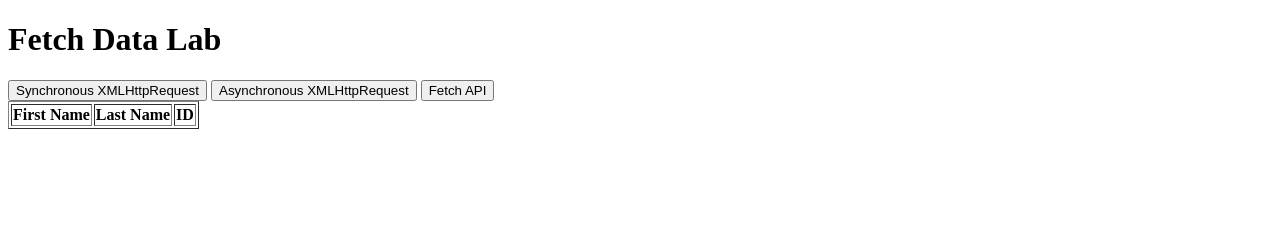
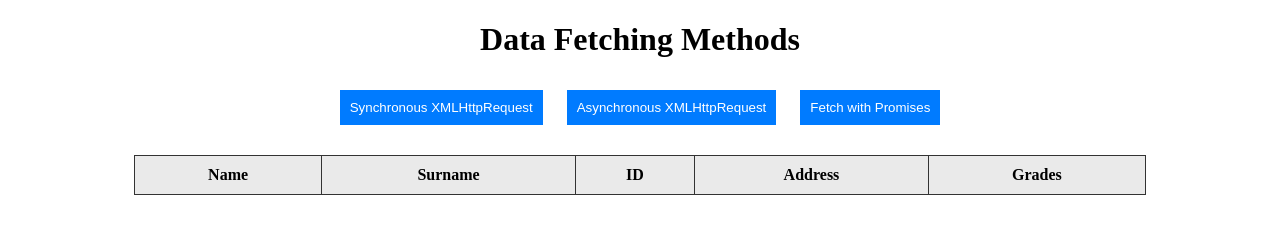
Before and after one commit to Bayan-AlWardi/json-fetching-lab4, a plain HTML site: page docs/index.html in a window 1280 px wide. Drawn offline with Linux system fonts and the light colour scheme.

Commit message:
Update index.html

```diff
--- a/docs/index.html
+++ b/docs/index.html
@@ -3,24 +3,58 @@
 <head>
     <meta charset="UTF-8">
     <meta name="viewport" content="width=device-width, initial-scale=1.0">
-    <title>Fetch Data Example</title>
-    <script src="script.js" defer></script>
+    <title>Data Fetching Methods</title>
+    <style>
+        table {
+            width: 80%;
+            margin: 20px auto;
+            border-collapse: collapse;
+        }
+        th, td {
+            border: 1px solid #333;
+            padding: 10px;
+            text-align: center;
+        }
+        th {
+            background-color: #eaeaea;
+        }
+        h1 {
+            text-align: center;
+        }
+        button {
+            margin: 10px;
+            padding: 10px;
+            background-color: #007bff;
+            color: white;
+            border: none;
+            cursor: pointer;
+        }
+        button:hover {
+            background-color: #0056b3;
+        }
+    </style>
 </head>
 <body>
-    <h1>Fetch Data Lab</h1>
-    <button id="syncBtn">Synchronous XMLHttpRequest</button>
-    <button id="asyncBtn">Asynchronous XMLHttpRequest</button>
-    <button id="fetchBtn">Fetch API</button>
+    <h1>Data Fetching Methods</h1>
+    <div style="text-align: center;">
+        <button id="sync">Synchronous XMLHttpRequest</button>
+        <button id="async-callback">Asynchronous XMLHttpRequest</button>
+        <button id="fetch-promises">Fetch with Promises</button>
+    </div>
 
-    <table id="dataTable" border="1">
+    <table id="data-table">
         <thead>
             <tr>
-                <th>First Name</th>
-                <th>Last Name</th>
+                <th>Name</th>
+                <th>Surname</th>
                 <th>ID</th>
+                <th>Address</th>
+                <th>Grades</th>
             </tr>
         </thead>
         <tbody></tbody>
     </table>
+
+    <script src="script.js"></script>
 </body>
 </html>
```
